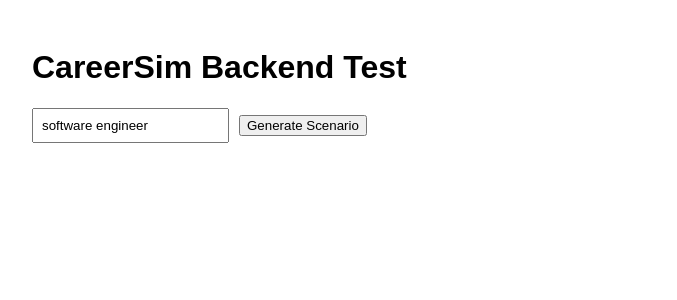
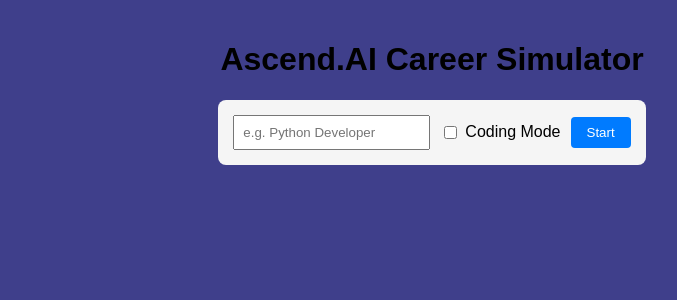
Before and after one commit to dioramashvili/Ascend.AI, a React app in the folder frontend/: page / in a window 1280 px wide. Shown: the top 300 px of the page, without its empty margins (208-885 px from the left). Built offline with nearby package versions, Linux system fonts and the light colour scheme; the HTML template or start-up script is replaced by a standard one.

Commit message:
updated ui to handle code fixing simulation

```diff
--- a/frontend/src/App.css
+++ b/frontend/src/App.css
@@ -0,0 +1,138 @@
+html, body {
+    margin: 0;
+    padding: 0;
+    width: 100%;
+    height: 100%;
+    overflow-x: hidden;
+}
+
+#root {
+    margin: 0;
+    padding: 0;
+    display: flex;
+    width: 100%;
+    height: 100%;
+}
+
+.app-root {
+    background-color: rgb(63, 63, 139);
+    max-height: 100vh;
+    width: 100%;
+    font-family: sans-serif;
+    padding: 20px;
+    display: flex;
+    flex-direction: column;
+    align-items: center;
+}
+
+.start-button {
+    border-radius: 5vw;
+    background-color: mediumslateblue;
+}
+.control-panel {
+    display: flex;
+    gap: 10px;
+    align-items: center;
+    margin-bottom: 20px;
+    padding: 15px;
+    background: #f5f5f5;
+    border-radius: 8px;
+
+}
+.checkbox {
+    display: flex;
+    align-items: center;
+    gap: 5px;
+    cursor: pointer;
+}
+.generate-button {
+    padding: 8px 16px;
+    background-color: #007bff;
+    color: white;
+    border: none;
+    border-radius: 4px;
+    cursor: pointer;
+}
+.error-message {
+    color: red;
+    margin-bottom: 20px;
+}
+.evaluation-div {
+    border: 1px solid #28a745;
+    border-radius: 8px;
+    padding: 20px;
+    background-color: #f0fff0;
+}
+.evaluation-div:hr{
+border-color: #28a745;
+opacity: 0.3;
+}
+.evaluation-div h2 {
+    color: #28a745;
+    margin-top: 0;
+}
+.evaluation-div p {
+    font-style: italic;
+    color: #555;
+}
+.evaluation-div .score {
+    font-size: 2em;
+    font-weight: bold;
+    margin-bottom: 10px;
+}
+.scenario-container {
+    border: 1px solid #ddd;
+    border-radius: 8px;
+    padding: 20px;
+    margin-bottom: 20px;
+}
+.scenario-title {
+    background: #80d30b;
+    padding: 2px 6px;
+    border-radius: 4px;
+    font-size: 0.8em;
+    text-transform: uppercase;
+}
+.text-area {
+    width: 100%;
+    height: 200px;
+    font-family: monospace;
+    padding: 10px;
+    background-color: #1e1e1e;
+    color: #d4d4d4;
+    border-radius: 4px;
+}
+.evaluate-button {
+    margin-top: 10px;
+    padding: 10px 20px;
+    background-color: #28a745;
+    color: white;
+    border: none;
+    border-radius: 4px;
+    cursor: pointer;
+}
+
+.evaluate-button:hover{
+    background-color: #94d3a2;
+
+
+}
+.options-div {
+    margin-top: 20px;
+}
+.options-list {
+    display: flex;
+    flex-direction: column;
+    gap: 10px;
+}
+.options-list button {
+  padding: 12px;
+  text-align: left;
+  cursor: pointer;
+  border: 1px solid #ccc;
+  border-radius: 4px;
+  background: white;
+}
+.options-list button:hover {
+    background-color: rgb(63, 63, 139);
+}
--- a/frontend/src/App.tsx
+++ b/frontend/src/App.tsx
@@ -1,4 +1,3 @@
-
 import { useState } from 'react';
 import './App.css';
 
@@ -7,6 +6,7 @@ interface Scenario {
   career_title: string;
   scenario_text: string;
   options: string[];
+  initial_code?: string;
 }
 
 interface Evaluation {
@@ -18,23 +18,30 @@ interface Evaluation {
 const API_BASE_URL = 'http://localhost:8000/api';
 
 function App() {
-  const [careerTitle, setCareerTitle] = useState('software engineer');
+  const [careerTitle, setCareerTitle] = useState('');
   const [scenario, setScenario] = useState<Scenario | null>(null);
   const [evaluation, setEvaluation] = useState<Evaluation | null>(null);
   const [isLoading, setIsLoading] = useState(false);
   const [error, setError] = useState<string | null>(null);
+
+  const [isCodingSimulation, setIsCodingSimulation] = useState(false);
+  const [userCode, setUserCode] = useState('');
 
   const handleGenerateScenario = async () => {
     setIsLoading(true);
     setError(null);
     setScenario(null);
     setEvaluation(null);
+    setUserCode('');
 
     try {
       const response = await fetch(`${API_BASE_URL}/scenarios/generate`, {
         method: 'POST',
         headers: { 'Content-Type': 'application/json' },
-        body: JSON.stringify({ career_title: careerTitle }),
+        body: JSON.stringify({
+          career_title: careerTitle,
+          is_coding: isCodingSimulation
+        }),
       });
 
       if (!response.ok) {
@@ -43,6 +50,10 @@ function App() {
 
       const data: Scenario = await response.json();
       setScenario(data);
+
+      if (data.initial_code) {
+        setUserCode(data.initial_code);
+      }
     } catch (err: any) {
       setError(err.message);
     } finally {
@@ -50,21 +61,19 @@ function App() {
     }
   };
 
-  const handleEvaluateAnswer = async (optionIndex: number) => {
+  const handleEvaluate = async (answerPayload: string) => {
     if (!scenario) return;
 
     setIsLoading(true);
     setError(null);
 
-    const selectedOptionLetter = String.fromCharCode(65 + optionIndex);
+          let fullContext = scenario.scenario_text;
 
-// Combine the story and the options so the AI knows what the choices were
-    const fullContext = `
-${scenario.scenario_text}
-
-Options:
-${scenario.options.join('\n')}
-    `;
+    if (isCodingSimulation) {
+        fullContext += `\n\nOriginal Buggy Code:\n${scenario.initial_code}`;
+    } else {
+        fullContext += `\n\nOptions:\n${scenario.options.join('\n')}`;
+    }
 
     try {
       const response = await fetch(`${API_BASE_URL}/evaluations/evaluate`, {
@@ -73,8 +82,8 @@ ${scenario.options.join('\n')}
         body: JSON.stringify({
           career_title: scenario.career_title,
           scenario_id: scenario.id,
-          scenario_text: fullContext, // <--- SEND FULL CONTEXT
-          user_answer: selectedOptionLetter,
+          scenario_text: fullContext,
+          user_answer: answerPayload,
         }),
       });
 
@@ -93,53 +102,92 @@ ${scenario.options.join('\n')}
     }
   };
 
+  return (
+    <div className="app-root" >
+      <h1>Ascend.AI Career Simulator</h1>
 
-  return (
-    <div style={{ fontFamily: 'sans-serif', maxWidth: '800px', margin: 'auto', padding: '20px' }}>
-      <h1>CareerSim Backend Test</h1>
 
-      <div style={{ marginBottom: '20px' }}>
+      <div className="control-panel" >
         <input
           type="text"
           value={careerTitle}
           onChange={(e) => setCareerTitle(e.target.value)}
-          placeholder="Enter a career title"
-          style={{ padding: '8px', marginRight: '10px' }}
+          placeholder="e.g. Python Developer"
+          style={{ padding: '8px', flex: 1 }}
         />
-        <button onClick={handleGenerateScenario} disabled={isLoading}>
-          Generate Scenario
+
+        <label className="checkbox" >
+          <input
+            type="checkbox"
+            checked={isCodingSimulation}
+            onChange={(e) => setIsCodingSimulation(e.target.checked)}
+          />
+          Coding Mode
+        </label>
+
+        <button
+          onClick={handleGenerateScenario}
+          disabled={isLoading || !careerTitle}
+          className='generate-button'
+        >
+         {isLoading ? 'Generating...' : 'Start'}
         </button>
       </div>
 
-      {isLoading && <p>Loading...</p>}
-      {error && <p style={{ color: 'red' }}>Error: {error}</p>}
+      {error && <div className="error-message" >Error: {error}</div>}
 
       {scenario && (
-        <div style={{ border: '1px solid #ccc', padding: '15px', marginBottom: '20px' }}>
-          <h2>Scenario: {scenario.career_title}</h2>
-          <p>{scenario.scenario_text}</p>
-          <h3>Options:</h3>
-          <div>
-            {scenario.options.map((option, index) => (
+        <div className="scenario-container" >
+          <span className="scenario-title">{scenario.career_title}</span>
+          <h2>Scenario Challenge</h2>
+          <p style={{ lineHeight: '1.6' }}>{scenario.scenario_text}</p>
+
+          {isCodingSimulation ? (
+            <div >
+              <h3>Fix the Code:</h3>
+              <textarea
+                value={userCode}
+                onChange={(e) => setUserCode(e.target.value)}
+                className='text-area'
+              />
+              <br />
               <button
-                key={option}
-                onClick={() => handleEvaluateAnswer(index)}
+                onClick={() => handleEvaluate(userCode)}
                 disabled={isLoading}
-                style={{ margin: '5px' }}
+                className='evaluate-button'
               >
-                {option}
+                Submit Solution
               </button>
-            ))}
-          </div>
+            </div>
+          ) : (
+            <div className='options-div'>
+              <h3>Choose the best action:</h3>
+              <div className='options-list'>
+                {scenario.options.map((option, index) => (
+                  <button
+                    key={index}
+                    onClick={() => handleEvaluate(String.fromCharCode(65 + index))}
+                    disabled={isLoading}
+
+                  >
+                    {option}
+                  </button>
+                ))}
+              </div>
+            </div>
+          )}
         </div>
       )}
 
       {evaluation && (
-         <div style={{ border: '1px solid #0c0', padding: '15px', backgroundColor: '#f0fff0' }}>
-           <h2>Evaluation Result</h2>
+         <div className="evaluation-div">
+           <h2 >Evaluation Result</h2>
+           <div className="score">
+             Score: {evaluation.score} / 10
+           </div>
            <p><strong>Feedback:</strong> {evaluation.feedback}</p>
-           <p><strong>Score:</strong> {evaluation.score} / 10</p>
-           <p><strong>Explanation:</strong> {evaluation.explanation}</p>
+           <hr />
+           <p >{evaluation.explanation}</p>
          </div>
       )}
     </div>
```
